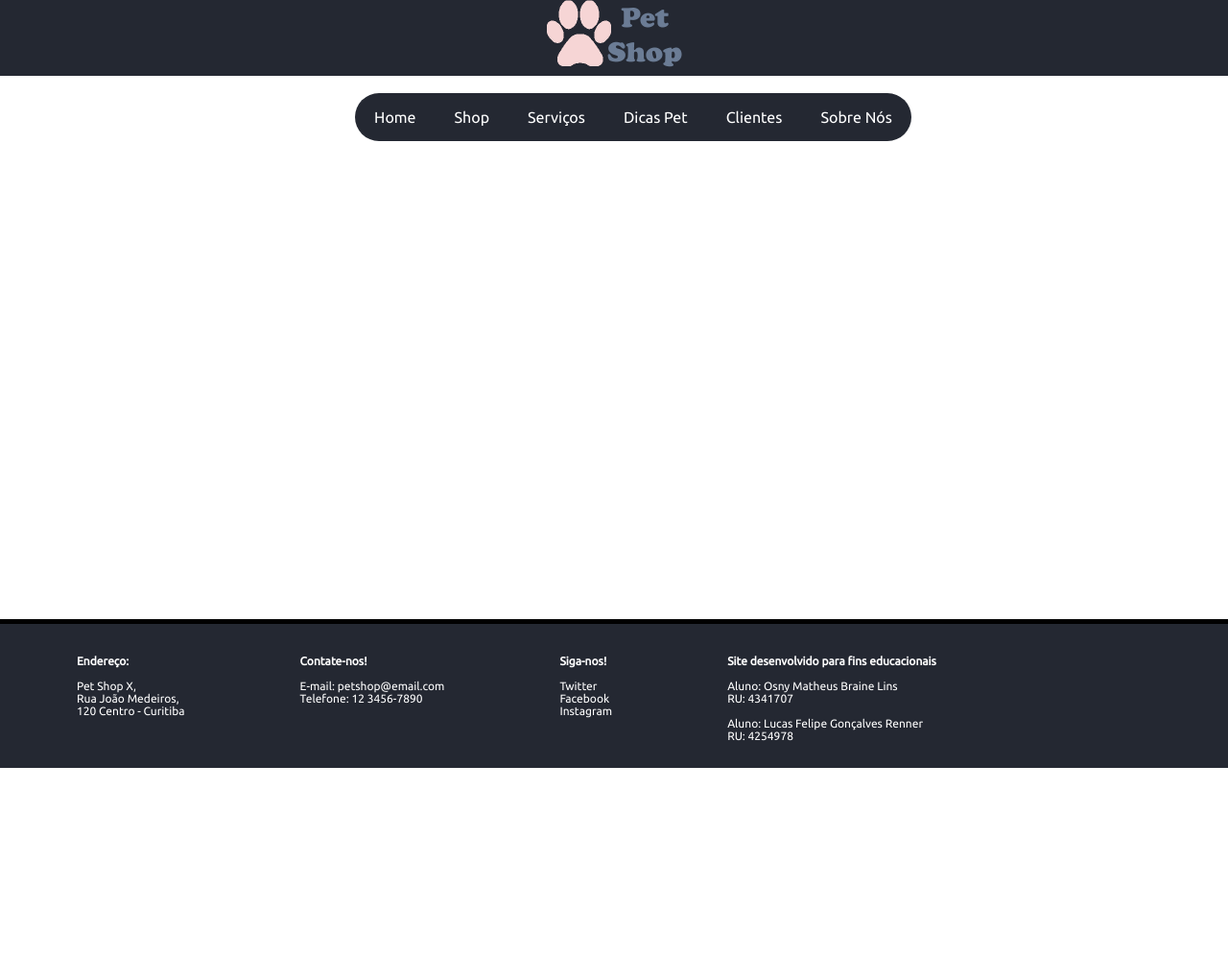
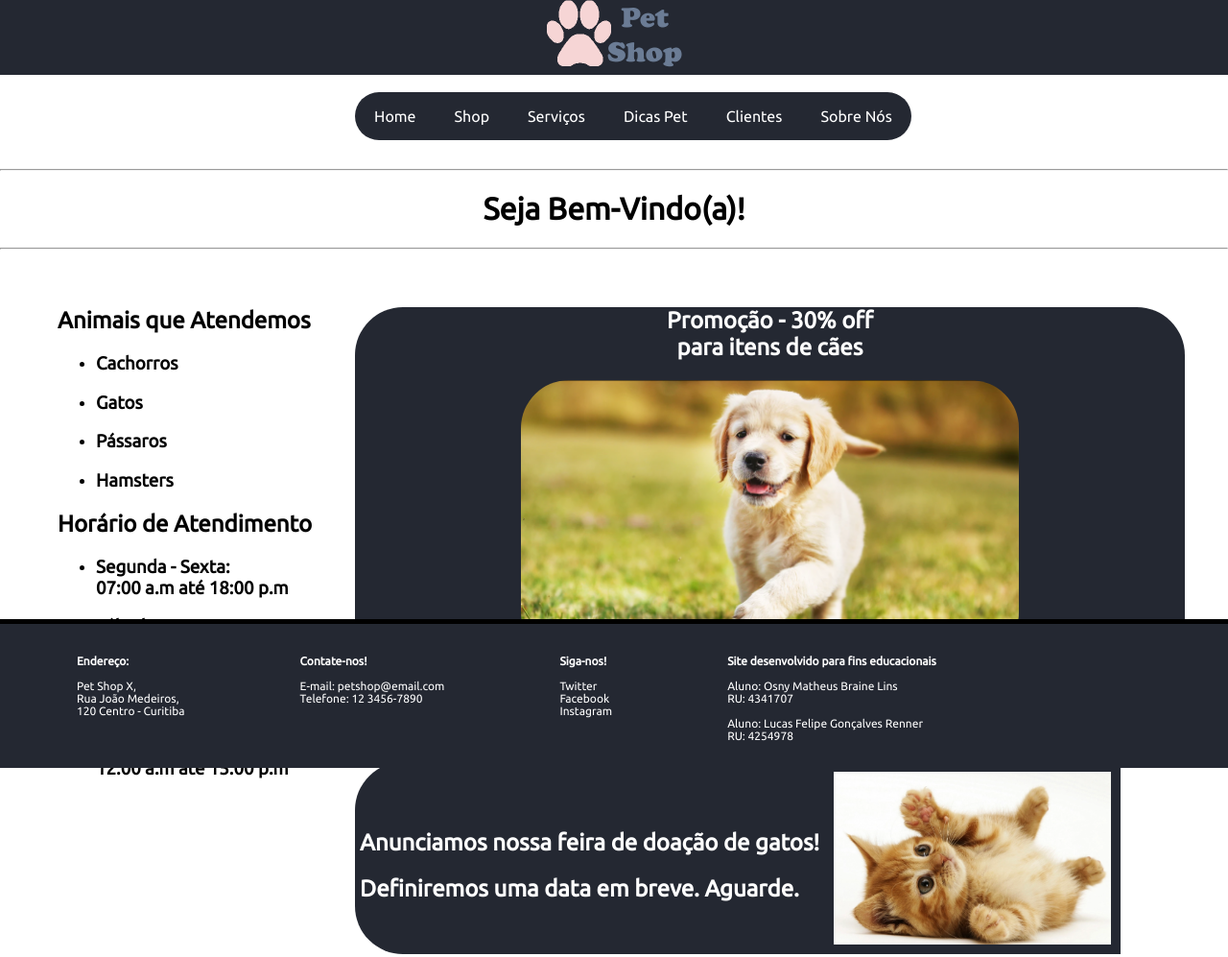
Before and after one commit to Osny05/atividade_extensionista, a plain HTML site: page front-end/index.html in a window 1280 px wide. Shown: the whole page at 96% size. Before the commit the page ends 800 px from the top, so only its background shows below. Drawn offline with Linux system fonts and the light colour scheme.

Commit message:
Arrumando a página e outros detalhes

```diff
--- a/front-end/index.html
+++ b/front-end/index.html
@@ -9,6 +9,14 @@
         @font-face {
             font-family: 'Ubuntu';
             src: url('fontes/Ubuntu/Ubuntu-Regular.ttf') format('truetype');
+        }
+
+        body {
+            margin: 0;
+        }
+
+        * {
+            font-family: 'Ubuntu', sans-serif;
         }
 
         .card {
@@ -28,28 +36,39 @@
         .menu {
             grid-column-start: 5;
             grid-column-end: 12;
+            grid-row-start: 1;
+            grid-row-end: 1;
             justify-content: center;
             gap: 20px;
         }
 
+        .principal {
+            grid-column-start: 4;
+            grid-column-end: 12;
+            padding-left: 15px;
+            padding-right: 15px;
+            text-align: justify;
+        }
+
         .container {
             display: grid;
-            text-align: center;
         }
 
         header {
             grid-column-start: 1;
             grid-column-end: 12;
+            grid-row-start: 1;
+            grid-row-end: 1;
             background-color: #242832;
         }
 
-        ul {
+        .ulDoMenu {
             list-style-type: none;
             height: 40px;
-
         }
 
-        a, a:link {
+        a,
+        a:link {
             text-decoration: none;
             padding: 16px;
             color: white;
@@ -58,11 +77,11 @@
             padding-right: 20px;
         }
 
-        li {
+        .liDoMenu {
             float: left;
-            font-family: 'Ubuntu', sans-serif;
             justify-content: center
         }
+
 
         a:hover {
             background-color: #545c72;
@@ -70,14 +89,28 @@
             border-bottom: 5px #14171c solid;
         }
 
+        .imagem_leo {
+            grid-column-start: 1;
+            grid-column-end: 3;
+        }
+
+        .wrapper {
+            grid-column-start: 1;
+            grid-column-end: 8;
+            margin: 30px;
+        }
+
         footer {
             grid-column-start: 1;
             grid-column-end: 12;
+            grid-row-start: 1;
+            grid-row-end: 1;
             background-color: #242832;
             border-top: 5px solid black;
             bottom: 0;
             left: 0;
-            height: 150px;;
+            height: 150px;
+            ;
             position: fixed;
             width: 100%;
         }
@@ -89,30 +122,114 @@
             margin: 20px;
             position: absolute;
         }
+
+        @media only screen and (max-width: 767px) {
+            .wrapper {
+                grid-column-start: 1;
+                grid-column-end: 1;
+            }
+
+            .imagem_leo {
+                grid-column-start: 1;
+                grid-column-end: 1;
+            }
+
+            .principal {
+                grid-column-start: 1;
+                grid-column-end: 1;
+            }
+        }
     </style>
 </head>
 
 <body>
-    <header class="container">
+    <header class="container" style="text-align: center;">
         <div>
             <img src="imagens/index/logo2.png" width="150px" height="75px">
         </div>
     </header>
+    <br>
+    <nav class="container menu">
+        <ul class="ulDoMenu">
 
-    <br>
-
-    <nav class="container menu">
-            <ul>
-
-                    <li><a href="index.html" style="border-top-left-radius: 40px; border-bottom-left-radius: 40px;">Home</a></li>
-                    <li><a href="produtos.html">Shop</a></li>
-                    <li><a href="servicos.html">Serviços</a></li>
-                    <li><a href="dicasPet.html">Dicas Pet</a></li>
-                    <li><a href="clientesSatisfeitos.html">Clientes</a></li>
-                    <li><a href="sobreNos.html" style="border-top-right-radius: 40px; border-bottom-right-radius: 40px;">Sobre Nós</a></li>
-            </ul>
+            <li class="liDoMenu"><a href="index.html"
+                    style="border-top-left-radius: 40px; border-bottom-left-radius: 40px;">Home</a></li>
+            <li class="liDoMenu"><a href="produtos.html">Shop</a></li>
+            <li class="liDoMenu"><a href="servicos.html">Serviços</a></li>
+            <li class="liDoMenu"><a href="dicasPet.html">Dicas Pet</a></li>
+            <li class="liDoMenu"><a href="clientesSatisfeitos.html">Clientes</a></li>
+            <li class="liDoMenu"><a href="sobreNos.html"
+                    style="border-top-right-radius: 40px; border-bottom-right-radius: 40px;">Sobre Nós</a></li>
+        </ul>
     </nav>
 
+    <div style="text-align: center;">
+        <hr>
+        <h1>Seja Bem-Vindo(a)!</h1>
+        <hr>
+    </div>
+
+
+
+    <div class="container wrapper">
+
+        <aside class="imagem_leo">
+            <div class="infos" style="margin-bottom: 600px;">
+                <aside class="wrapper">
+                    <h2>Animais que Atendemos</h2>
+                    <ul>
+                        <li>
+                            <h3>Cachorros</h3>
+                        </li>
+                        <li>
+                            <h3>Gatos</h3>
+                        </li>
+                        <li>
+                            <h3>Pássaros</h3>
+                        </li>
+                        <li>
+                            <h3>Hamsters</h3>
+                        </li>
+                    </ul>
+                    <h2>Horário de Atendimento</h2>
+                    <ul>
+                        <li>
+                            <h3>Segunda - Sexta:<br> 07:00 a.m até 18:00 p.m</h3>
+                        </li>
+                        <li>
+                            <h3>Sábado:<br> 09:00 a.m até 16:00 p.m</h3>
+                        </li>
+                        <li>
+                            <h3>Domingo:<br> 10:00 a.m até 15:00 p.m</h3>
+                        </li>
+                        <li>
+                            <h3>Feriados:<br> 12:00 a.m até 15:00 p.m</h3>
+                        </li>
+                    </ul>
+                </aside>
+            </div>
+        </aside>
+
+        <section class="principal">
+
+            <div style="background-color: #242832; color: white; border-radius: 50px;">
+                <h1 style="text-align: center; margin-top: 30px;"><strong>Promoção - 30% off <br> para itens de cães</strong></h1>
+                <img src="imagens/index/cao1.png" width="60%"
+                    style="display: block; margin: 0px auto; border-radius: 50px;">
+                <br><br>
+            </div>
+
+
+            <div class="card" style="margin-top: 70px; margin-bottom: 10px;">
+                <div style="background-color: #242832; color: white; height: 200px; border-top-left-radius: 50px;border-bottom-left-radius: 50px;">
+                    <h2 style="padding-left: 5px; padding-right: 5px; padding-top: 50px;">Anunciamos nossa feira de doação de gatos!</h2>
+                    <h2 style="padding-left: 5px; padding-right: 5px; padding-bottom: 50px;">Definiremos uma data em breve. Aguarde.</h2>
+                </div>
+
+                <img src="imagens/index/gato1.png" style="height: 180px; border: 10px solid #242832;">
+            </div>
+        </section>
+    </div>
     <footer>
         <div class="rodapeConteudo">
 
```
